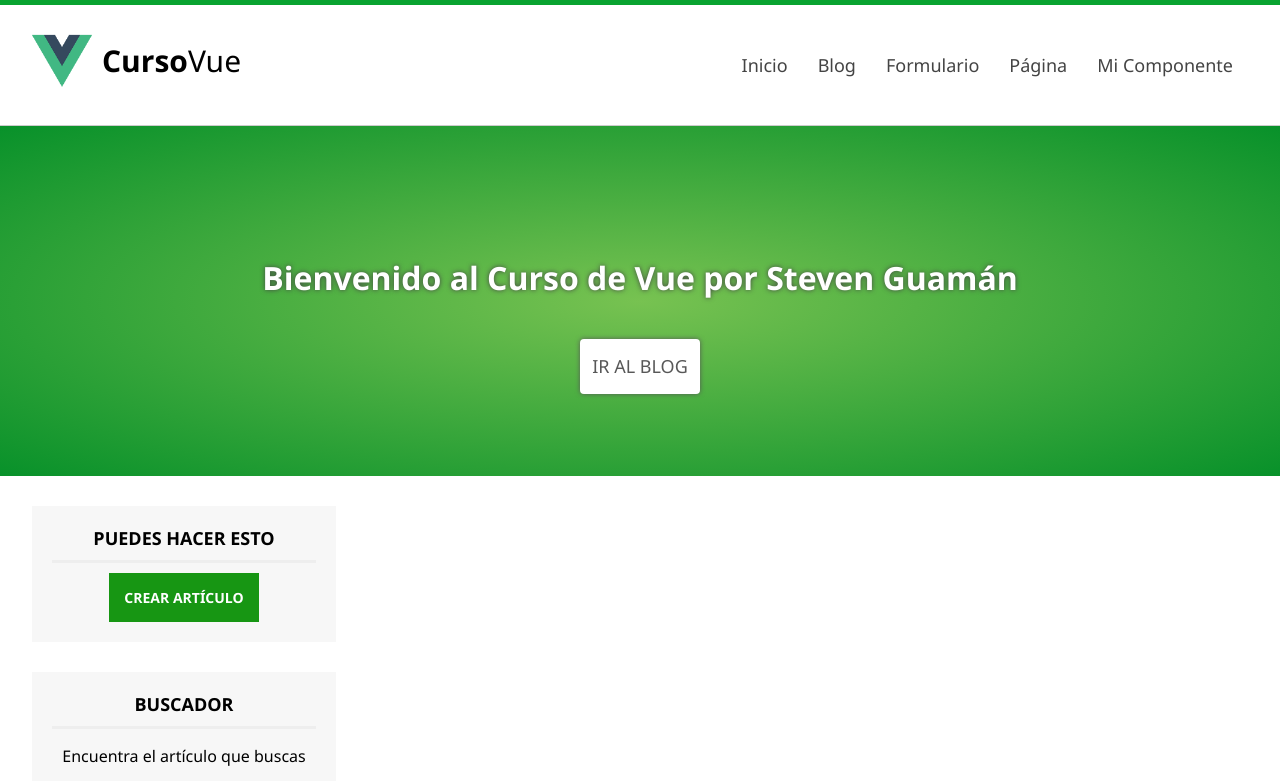
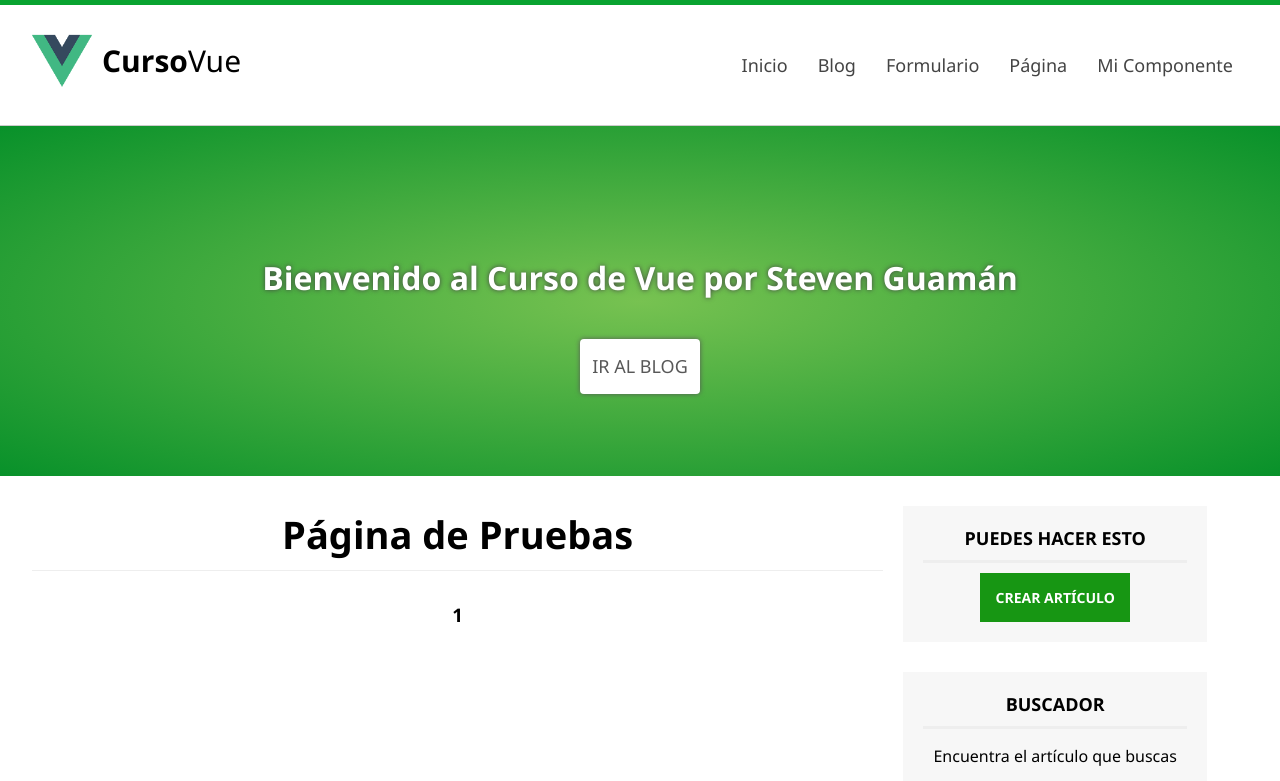
Before and after one commit to stevengf14/aprendiendo-vue, a Vue app: page /page/1 in a window 1280 px wide. Shown: the top 781 px of the page. Built offline with nearby package versions, Linux system fonts and the light colour scheme.

Commit message:
Params from url

```diff
--- a/src/components/Page.vue
+++ b/src/components/Page.vue
@@ -1,11 +1,20 @@
 <template>
   <section id="content">
     <h2 class="subheader">Página de Pruebas</h2>
+    <h3>{{ id_from_url }}</h3>
   </section>
 </template>
 
 <script>
 export default {
   name: "Page",
+  mounted() {
+    this.id_from_url = this.$route.params.id;
+  },
+  data() {
+    return {
+      id_from_url: null,
+    };
+  },
 };
 </script>
--- a/src/main.js
+++ b/src/main.js
@@ -16,7 +16,7 @@ const routes = [
   { path: "/home", component: LastArticles },
   { path: "/blog", component: Blog },
   { path: "/form", component: Form },
-  { path: "/page", component: Page },
+  { path: "/page/:id?", name: "page", component: Page },
   { path: "/last-articles", component: LastArticles },
   { path: "/my-component", component: MyComponent },
   { path: "hello-world", component: HelloWorld },
```
